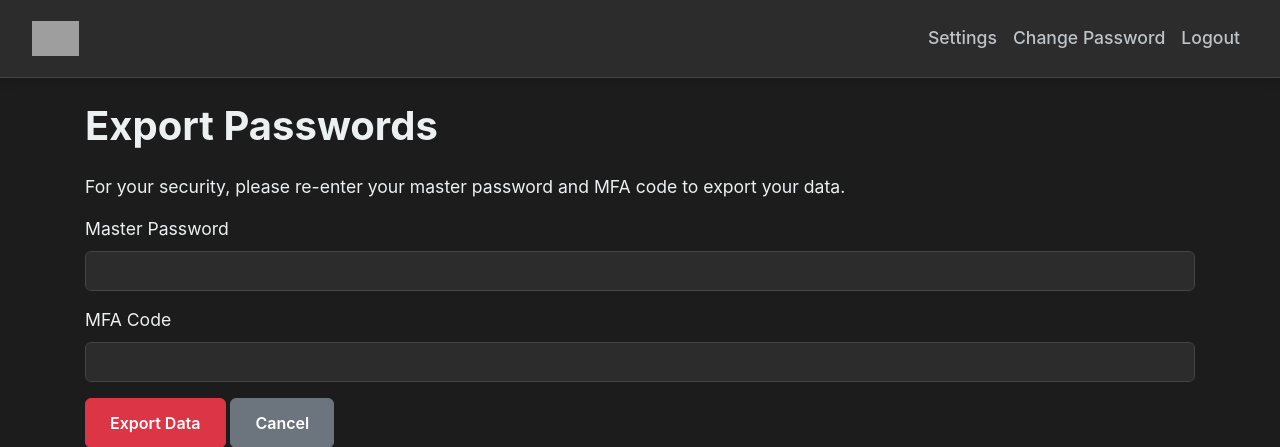
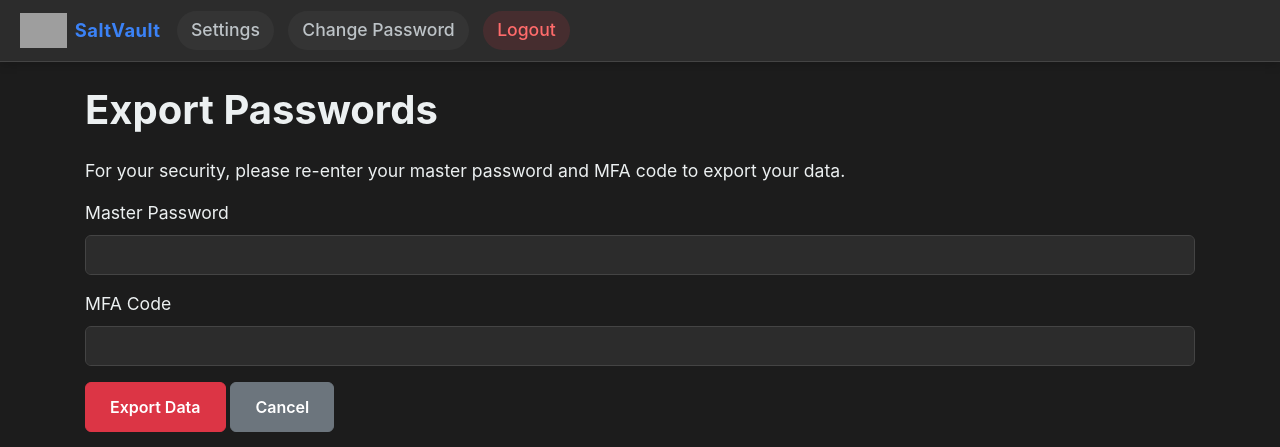
Before and after one commit to CyberPanther232/saltvault, a Flask app: page /export in a window 1280 px wide. Shown: the top 447 px of the page. Run offline with Flask 3, Linux system fonts and the light colour scheme; a user stored in the database is signed in; data comes from the database, SQL or seed files in the repository; some libraries are stand-ins or nearby versions; grey boxes are pictures that could not be loaded.

Commit message:
On branch master Your branch is up to date with 'origin/master'.
Changes to be committed:
	modified:   app/static/css/style.css
	modified:   app/templates/base.html
	modified:   app/templates/index.html

```diff
--- a/app/static/css/style.css
+++ b/app/static/css/style.css
@@ -123,6 +123,36 @@ h2 {
     color: var(--primary-color) !important;
 }
 
+/* New navbar slim layout */
+.navbar-slim { display:flex; align-items:center; background: var(--surface-color); border-bottom:1px solid var(--border-color); padding:.5rem 1.25rem; }
+.navbar-slim .logo-text { font-weight:700; letter-spacing:.5px; color: var(--primary-color); font-size:1.15rem; }
+.inline-nav { list-style:none; padding:0; margin:0; }
+.inline-nav .nav-link { padding:.4rem .9rem; border-radius:999px; background:rgba(255,255,255,0.04); margin-right:.35rem; }
+.inline-nav .nav-link.nav-danger { background:rgba(220,53,69,0.15); color:#ff6b6b !important; }
+.inline-nav .nav-link.nav-pill:hover { background: var(--primary-color); color:#fff !important; }
+
+/* Search bar refinements */
+.search-bar { gap:.5rem; }
+.field-selector-wrapper { position:relative; }
+.field-selector { min-width:220px; background: var(--surface-color); border:1px solid var(--border-color); border-radius:.5rem; }
+.field-toggle { height:100%; }
+.custom-check { display:flex; align-items:center; }
+.custom-check-input { margin-right:.35rem; }
+.search-submit { height:100%; }
+.btn.btn-xs { font-size:.7rem; }
+
+/* Select all styling */
+.select-all-wrapper { position:relative; display:flex; align-items:center; justify-content:center; }
+.select-all-input { position:absolute; opacity:0; width:100%; height:100%; cursor:pointer; }
+.select-all-label { background: var(--surface-color); border:1px solid var(--border-color); padding:.15rem .55rem; border-radius:999px; font-size:.65rem; letter-spacing:.5px; text-transform:uppercase; color: var(--secondary-color); cursor:pointer; transition:all .2s; }
+.select-all-input:checked + .select-all-label { background: var(--primary-color); color:#fff; box-shadow:0 0 0 2px rgba(59,130,246,.3); }
+
+@media (max-width: 768px){
+    .inline-nav .nav-link { font-size:.85rem; }
+    .search-bar { flex-direction:column; }
+    .field-selector { position:static; }
+}
+
 .table {
     color: var(--text-color);
     background-color: var(--surface-color);
--- a/app/templates/base.html
+++ b/app/templates/base.html
@@ -10,24 +10,16 @@
 </head>
 <body data-theme="dark">
     {% if current_user.is_authenticated %}
-    <nav class="navbar navbar-expand-lg">
-        <a class="navbar-brand" href="{{ url_for('main.index_route') }}">
-            <img src="{{ url_for('static', filename='images/logo.svg') }}" alt="SaltVault Logo" class="logo-img">
-        </a>
-        <button class="navbar-toggler" type="button" data-toggle="collapse" data-target="#navbarNav" aria-controls="navbarNav" aria-expanded="false" aria-label="Toggle navigation">
-            <span class="navbar-toggler-icon"></span>
-        </button>
-        <div class="collapse navbar-collapse" id="navbarNav">
-            <ul class="navbar-nav ml-auto">
-                <li class="nav-item">
-                    <a class="nav-link" href="{{ url_for('main.settings') }}">Settings</a>
-                </li>
-                <li class="nav-item">
-                    <a class="nav-link" href="{{ url_for('main.change_password') }}">Change Password</a>
-                </li>
-                <li class="nav-item">
-                    <a class="nav-link" href="{{ url_for('main.logout') }}">Logout</a>
-                </li>
+    <nav class="navbar navbar-slim">
+        <div class="nav-left d-flex align-items-center">
+            <a class="navbar-brand mr-3 d-flex align-items-center" href="{{ url_for('main.index_route') }}">
+                <img src="{{ url_for('static', filename='images/logo.svg') }}" alt="SaltVault Logo" class="logo-img mr-2">
+                <span class="logo-text">SaltVault</span>
+            </a>
+            <ul class="nav inline-nav mb-0 d-flex align-items-center">
+                <li class="nav-item mr-2"><a class="nav-link nav-pill" href="{{ url_for('main.settings') }}">Settings</a></li>
+                <li class="nav-item mr-2"><a class="nav-link nav-pill" href="{{ url_for('main.change_password') }}">Change Password</a></li>
+                <li class="nav-item"><a class="nav-link nav-pill nav-danger" href="{{ url_for('main.logout') }}">Logout</a></li>
             </ul>
         </div>
     </nav>
```
Also changed, not shown: app/templates/index.html (+33 -16 lines).
